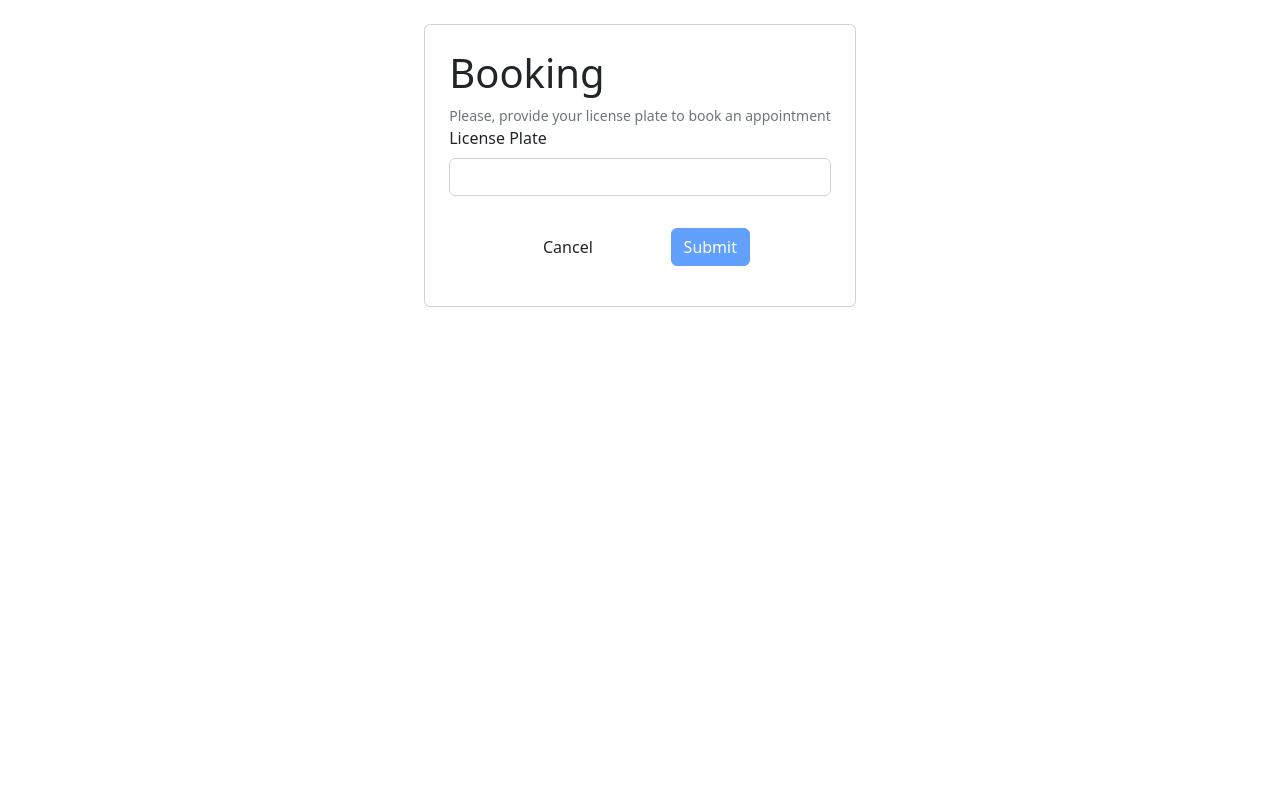
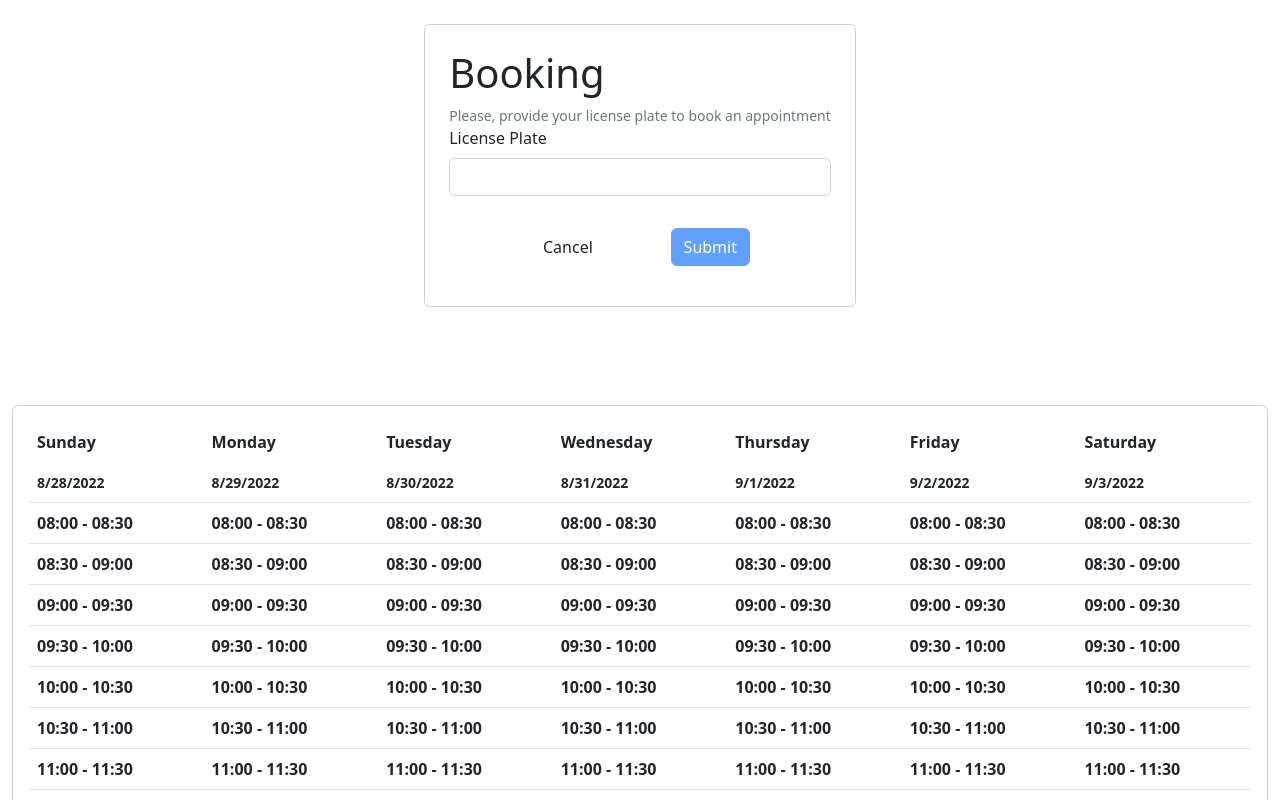
Before and after one commit to Edrac/AppointmentSystemUI, an Angular app in the folder AppointmentSystemUI/: page /booking in a window 1280 px wide. Shown: the top 800 px of the page. Built offline with nearby package versions, Linux system fonts and the light colour scheme.

Commit message:
calendar added

```diff
--- a/AppointmentSystemUI/src/app/pages/booking/booking.component.html
+++ b/AppointmentSystemUI/src/app/pages/booking/booking.component.html
@@ -34,3 +34,24 @@
           (click)="message = ''"
           aria-label="Close"></button>
 </div>
+<div class="card">
+  <div class="card-body">
+    <table class="table">
+      <thead>
+        <tr>
+          <th *ngFor="let weekDays of weekGrid[weekGridIt]"
+              scope="col">
+            <p>{{getDayName(weekDays)}}</p>
+            <small>{{weekDays.toLocaleDateString()}}</small>
+          </th>
+        </tr>
+      </thead>
+      <tbody>
+        <tr *ngFor="let timeSlot of timeSlots">
+          <th *ngFor="let week of weekGrid[weekGridIt]"
+              scope="row">{{timeSlot.from}} - {{timeSlot.to}}</th>
+        </tr>
+      </tbody>
+    </table>
+  </div>
+</div>
--- a/AppointmentSystemUI/src/app/pages/booking/booking.component.ts
+++ b/AppointmentSystemUI/src/app/pages/booking/booking.component.ts
@@ -16,17 +16,31 @@ export class BookingComponent implements OnInit, OnDestroy {
   public message: string | undefined;
   public messageType: string = 'info';
   public appointments: Array<Appointments> = new Array();
+  private _currentMonth: Array<Date>;
+  // set to any since otherwise, the ngFor will give the following message:
+  // Type 'Date' is not assignable to type 'NgIterable<any> | null | undefined
+  public weekGrid: Array<any>;
+  public weekGridIt: number = 0;
+  public timeSlots: Array<TimeSlot> = new Array();
 
   constructor(
     private _formBuilder: FormBuilder,
     private _apiAppointmentService: ApiAppointmentService,
     private _router: Router,
   ) {
+    let today = new Date(Date.now());
+    this._currentMonth = this.getAllDaysInMonth(today.getFullYear(), today.getMonth());
+    this.fillGridDates(this._currentMonth);
+    this.weekGrid = this.createWeekGrid(this._currentMonth);
+    console.log(this._currentMonth);
+    this.fillTimeSlots();
+
     this.registrationForm = _formBuilder.group(
       {
         id: new FormControl('', [Validators.required, Validators.minLength(2)]),
       }
     );
+
   }
 
 
@@ -35,6 +49,70 @@ export class BookingComponent implements OnInit, OnDestroy {
 
   ngOnDestroy(): void {
     this._subscriptions.unsubscribe();
+  }
+
+  getDayName(day: Date): string {
+    let locale = typeof navigator.language == 'string' ? navigator.language : navigator.language[0];
+    return day.toLocaleDateString(locale, { weekday: 'long' });
+  }
+
+  formatNumberToTime(t: number): string {
+    return t < 10 ? `0${t}` : `${t}`;
+  }
+
+  fillTimeSlots() {
+    let startMinutes = 8 * 60; // 8am
+    let endMinutes = 6 * 60; //6pm
+
+    let max = 24 * 60 - endMinutes;
+    let interval = 30;
+    for (let minutes = startMinutes; minutes < max;) {
+      let hours = Math.floor(minutes / 60);
+      let min = minutes % 60;
+      let from = `${this.formatNumberToTime(hours)}:${this.formatNumberToTime(min)}`;
+
+      minutes = minutes + interval;
+
+      hours = Math.floor(minutes / 60);
+      min = minutes % 60;
+      let to = `${this.formatNumberToTime(hours)}:${this.formatNumberToTime(min)}`;
+
+      let slot: TimeSlot = {
+        from: from,
+        to: to
+      }
+      this.timeSlots.push(slot);
+    }
+    console.log('timeslots', this.timeSlots);
+  }
+
+  createWeekGrid(datesArray: Array<Date>) {
+    let month = new Array();
+    let week = new Array();
+    for (let index = 0; index < datesArray.length; index++) {
+      if (week.length == 7) {
+        month.push(week);
+        week = new Array();
+      }
+      week.push(datesArray[index]);
+    }
+    console.log('week grid', month);
+
+    return month;
+  }
+
+  fillGridDates(datesArray: Array<Date>) {
+    // we find out which day is the first element in the array
+    let daysToFill = datesArray[0].getDay();
+    let missingDays: Array<Date> = new Array();
+    let d = new Date(datesArray[0]);
+    let fillingDate = d.setDate(d.getDate() - daysToFill);
+    for (let index = 0; index < daysToFill; index++) {
+      missingDays.push(new Date(fillingDate));
+      d = new Date(fillingDate);
+      fillingDate = d.setDate(d.getDate() + 1);
+    }
+    datesArray.unshift(...missingDays);
   }
 
   getAllDaysInMonth(year: number, month: number) {
@@ -67,3 +145,7 @@ export class BookingComponent implements OnInit, OnDestroy {
   }
 
 }
+interface TimeSlot {
+  from: string,
+  to: string,
+}
```
